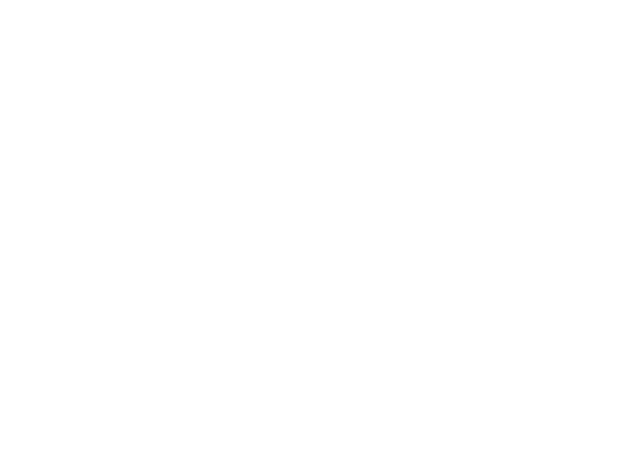
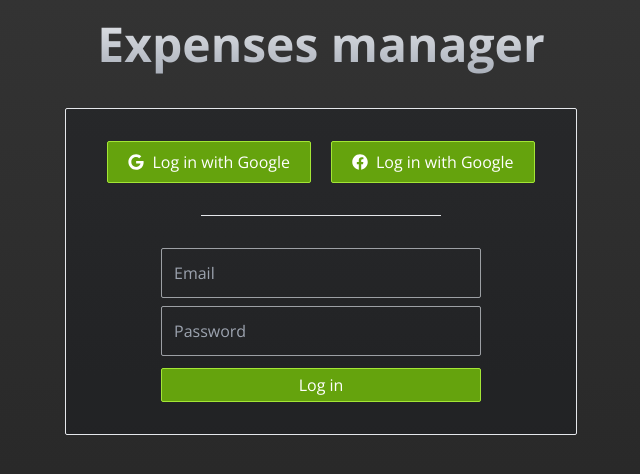
Before and after one commit to FernandoLorca/expenses-manager, a Next.js app: page / in a window 1280 px wide. Before the commit this address had no page. Shown: the top 474 px of the page, without its empty margins (319-959 px from the left). Built offline with nearby package versions, Linux system fonts and the light colour scheme.

Commit message:
Login root ui

```diff
--- a/src/app/components/FormButton.tsx
+++ b/src/app/components/FormButton.tsx
@@ -7,7 +7,7 @@
 export default function FormButton({ text, onClick, type }: FormButtonProps) {
   return (
     <button
-      className="rounded-sm border border-lime-400 bg-lime-600 px-4 py-1 text-center transition-opacity duration-200 ease-in-out hover:opacity-75"
+      className="w-full rounded-sm border border-lime-400 bg-lime-600 px-4 py-1 text-center transition-opacity duration-200 ease-in-out hover:opacity-75"
       onClick={onClick}
       type={type}
     >
--- a/src/app/components/Input.tsx
+++ b/src/app/components/Input.tsx
@@ -1,5 +1,5 @@
 interface InputProps {
-  inputType: 'text' | 'number';
+  inputType: 'text' | 'number' | 'password';
   placeholder: string;
 }
 
--- /dev/null
+++ b/src/app/components/OAuthSingIn.tsx
@@ -0,0 +1,13 @@
+interface OAuthSingInProps {
+  icon: React.ReactNode;
+  text: string;
+}
+
+export default function OAuthSingIn({ icon, text }: OAuthSingInProps) {
+  return (
+    <div className="flex cursor-pointer items-center gap-2 rounded-sm border border-lime-400 bg-lime-600 px-5 py-2 transition-all duration-200 ease-in-out hover:opacity-70">
+      {icon}
+      <p>{text}</p>
+    </div>
+  );
+}
--- a/src/app/layout.tsx
+++ b/src/app/layout.tsx
@@ -19,7 +19,7 @@
       <body
         className={`${inter.className} bg-gradient-to-b from-[#333] to-[#222] text-white`}
       >
-        {children}
+        <div className="px-5">{children}</div>
       </body>
     </html>
   );
--- a/src/app/page.tsx
+++ b/src/app/page.tsx
@@ -1,7 +1,40 @@
-import { redirect } from 'next/navigation';
+'use client';
+import { FaGoogle, FaFacebook } from 'react-icons/fa';
+import GradinetTitle from './components/GradinetTitle';
+import OAuthSingIn from './components/OAuthSingIn';
+import Input from './components/Input';
+import FormButton from './components/FormButton';
 
 export default function Home(): JSX.Element {
-  redirect('/expenses');
-
-  return <h1>Expenses manager</h1>;
+  return (
+    <main className="flex flex-col items-center md:h-screen">
+      <GradinetTitle text="Expenses manager" />
+      <div className="my-5 flex w-full max-w-lg flex-col items-center rounded-sm border bg-gray-950/20">
+        <div className="flex flex-col items-center gap-5 py-8 md:flex-row">
+          <OAuthSingIn icon={<FaGoogle />} text="Log in with Google" />
+          <OAuthSingIn icon={<FaFacebook />} text="Log in with Google" />
+        </div>
+        <hr className="w-60" />
+        <form className="px-5 py-8">
+          <div className="flex flex-col gap-2">
+            <label className="sr-only">Email</label>
+            <div className="md:w-[20rem]">
+              <Input inputType="email" placeholder="Email" />
+            </div>
+            <label className="sr-only">Password</label>
+            <Input inputType="password" placeholder="Password" />
+          </div>
+          <div className="pt-3">
+            <FormButton
+              type="submit"
+              onClick={() => {
+                console.log('submit');
+              }}
+              text="Log in"
+            />
+          </div>
+        </form>
+      </div>
+    </main>
+  );
 }
```
